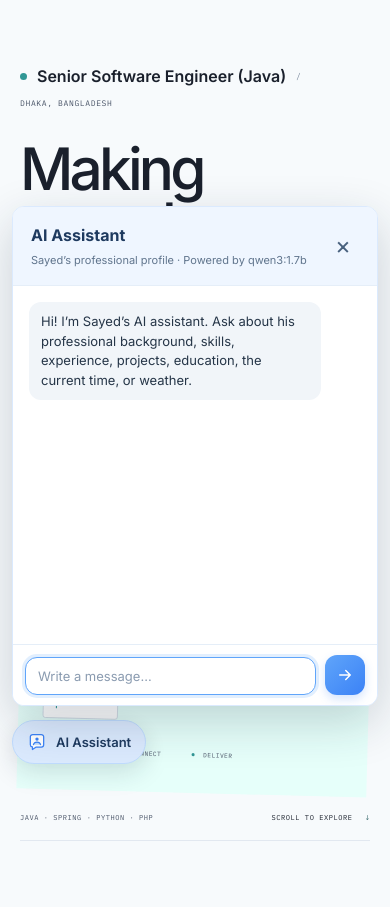
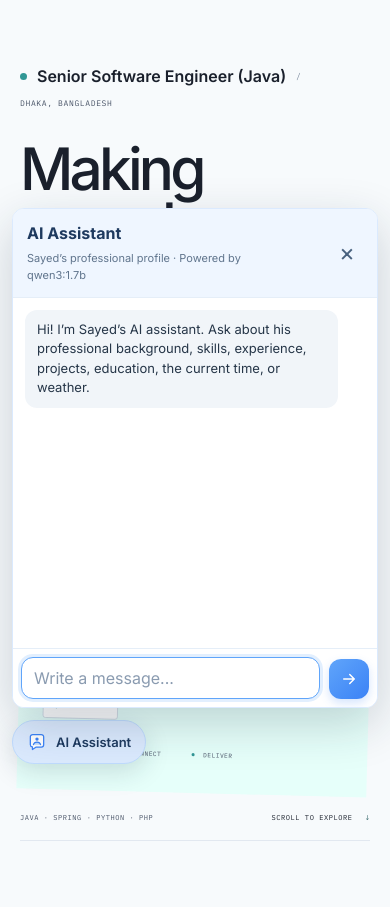
Before and after one commit to sayedahammed/personal-site, a Django app: page / in a window 390 px wide, after a click on "AI Assistant". Shown: the part 68-975 px from the top of the page. Run offline with Django 5.2, Linux system fonts and the light colour scheme.

Commit message:
Improve mobile AI assistant chat
Co-authored-by: Copilot <223556219+Copilot@users.noreply.github.com>

```diff
--- a/static/css/site.css
+++ b/static/css/site.css
@@ -365,7 +365,60 @@ h1, h2, h3, p { margin-top: 0; }
   .site-footer .footer-mark { flex-basis: 100%; }
   .smalltalk-launcher { min-height: 44px; padding: 0 14px; }
   .smalltalk-launcher-icon svg { width: 20px; height: 20px; }
-  .smalltalk-panel { border-radius: 12px; }
+  .smalltalk {
+    left: 12px;
+    bottom: max(12px, env(safe-area-inset-bottom));
+  }
+  .smalltalk-launcher {
+    min-height: 44px;
+    padding: 0 14px;
+  }
+  .smalltalk-panel {
+    position: fixed;
+    left: 12px;
+    right: 12px;
+    bottom: calc(max(56px, env(safe-area-inset-bottom)) + 12px);
+    width: auto;
+    height: min(500px, calc(var(--smalltalk-vh, 100dvh) - 76px));
+    max-height: calc(var(--smalltalk-vh, 100dvh) - 76px);
+    border-radius: 12px;
+  }
+  .smalltalk-header {
+    flex: 0 0 auto;
+    padding: 12px 14px;
+  }
+  .smalltalk-header p {
+    max-width: 230px;
+  }
+  .smalltalk-messages {
+    min-height: 0;
+    padding: 12px;
+  }
+  .smalltalk-message {
+    max-width: 92%;
+  }
+  .smalltalk-form {
+    flex: 0 0 auto;
+    padding: 8px;
+    padding-bottom: max(8px, env(safe-area-inset-bottom));
+  }
+  .smalltalk-form textarea {
+    font-size: 16px;
+  }
+}
+@media (max-width: 620px) and (max-height: 520px) {
+  .smalltalk-panel {
+    bottom: calc(max(52px, env(safe-area-inset-bottom)) + 8px);
+    height: calc(var(--smalltalk-vh, 100dvh) - 68px);
+    max-height: calc(var(--smalltalk-vh, 100dvh) - 68px);
+  }
+  .smalltalk-header {
+    padding-top: 8px;
+    padding-bottom: 8px;
+  }
+  .smalltalk-header p {
+    display: none;
+  }
 }
 @media (max-width: 380px) {
   .section-shell, .site-header { width: calc(100% - 32px); }
--- a/static/js/site.js
+++ b/static/js/site.js
@@ -28,10 +28,20 @@ if (smalltalk) {
   const sendButton = form.querySelector('button[type="submit"]');
   const csrfToken = form.querySelector('[name="csrfmiddlewaretoken"]').value;
 
+  const updateViewportSize = () => {
+    const viewportHeight = window.visualViewport?.height ?? window.innerHeight;
+    document.documentElement.style.setProperty("--smalltalk-vh", `${viewportHeight}px`);
+  };
+
+  updateViewportSize();
+  window.addEventListener("resize", updateViewportSize);
+  window.visualViewport?.addEventListener("resize", updateViewportSize);
+
   const setOpen = (isOpen) => {
     panel.hidden = !isOpen;
     panel.setAttribute("aria-hidden", String(!isOpen));
     launcher.setAttribute("aria-expanded", String(isOpen));
+    launcher.setAttribute("aria-label", isOpen ? "Close AI assistant chat" : "Open AI assistant chat");
     if (isOpen) input.focus();
     else launcher.focus();
   };
@@ -46,7 +56,10 @@ if (smalltalk) {
     return message;
   };
 
-  launcher.addEventListener("click", () => setOpen(true));
+  launcher.addEventListener("click", () => {
+    const isOpen = launcher.getAttribute("aria-expanded") === "true";
+    setOpen(!isOpen);
+  });
   closeButton.addEventListener("click", () => setOpen(false));
   panel.addEventListener("keydown", (event) => {
     if (event.key === "Escape") setOpen(false);
```
